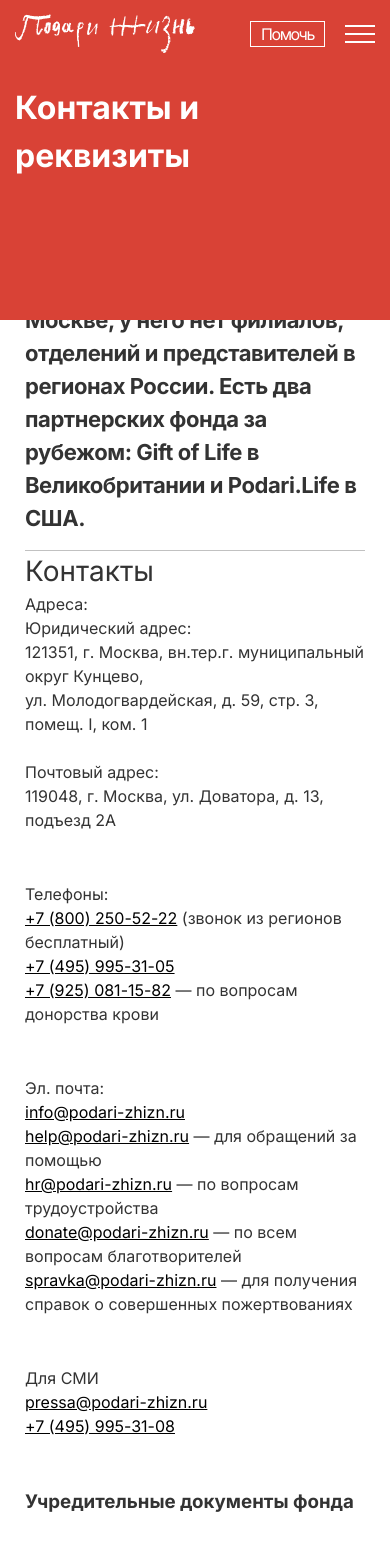
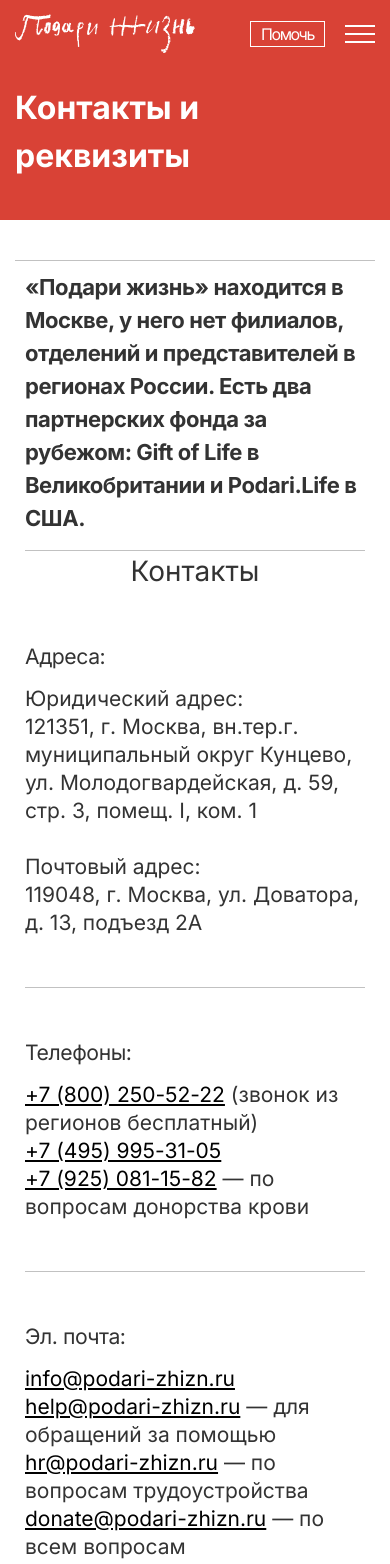
Before and after one commit to Arsaide/podari-life, a Next.js app: page /who-we/kontakty-i-rekvizity in a window 390 px wide. Shown: the top 1564 px of the page. Built offline with nearby package versions, Linux system fonts and the light colour scheme.

Commit message:
stylesed contact page

```diff
--- a/src/app/who-we/istoriya/page.module.scss
+++ b/src/app/who-we/istoriya/page.module.scss
@@ -203,34 +203,6 @@
   }
 }
 
-.download:hover {
-  .download__title {
-    color: var(--orange-text);
-  }
-}
-
-@media(max-width: 1023.98px) {
-  .post {
-    &__header {
-      padding-top: 82px;
-    }
-  }
-  .content {
-    padding-right: 0;
-  }
-}
-
-@media(max-width: 767.98px) {
-  .post__content {
-    flex-direction: column-reverse;
-  }
-  .content {
-    border-bottom: 0;
-    padding: 10px;
-  }
-}
-
-
 .background {
   background-color: var(--orange-text);
   position: absolute;
@@ -240,6 +212,11 @@
   top: 0;
 }
 
+.download:hover {
+  .download__title {
+    color: var(--orange-text);
+  }
+}
 
 @media(max-width: 1023.98px) {
   .header {
@@ -251,3 +228,10 @@
     height: 220px;
   }
 }
+
+@media(max-width: 767.98px) {
+  .content {
+    border-bottom: 0;
+    padding: 10px;
+  }
+}
--- a/src/app/who-we/kontakty-i-rekvizity/page.module.scss
+++ b/src/app/who-we/kontakty-i-rekvizity/page.module.scss
@@ -62,7 +62,6 @@
 .texts {
   display: flex;
   flex-direction: column;
-  gap: 50px;
 }
 
 .text {
@@ -70,12 +69,19 @@
   grid-template-columns: .2fr 1fr;
   grid-template-rows: auto;
   max-width: 900px;
+  border-bottom: 1px solid rgba(51, 51, 51, .3);
+  padding: 50px 0;
   &__title {
-
+    font-weight: 400;
+    font-size: 21.2px;
+    line-height: 28px;
+    letter-spacing: -.02em;
   }
 
   &__desc {
-
+    font-weight: 400;
+    font-size: 21px;
+    line-height: 28px;
   }
 }
 
@@ -129,22 +135,43 @@
   }
 }
 
+.files {
+  &__title {
+    font-weight: 400;
+    color: #333;
+    font-size: clamp(32px, 4.5vw, 57.8px);
+    line-height: 64px;
+    letter-spacing: -.02em;
+  }
+}
+
 .download:hover {
   .download__title {
     color: var(--orange-text);
   }
 }
 
+.background {
+  background-color: var(--orange-text);
+  position: absolute;
+  width: 100%;
+  height: 320px;
+  z-index: 1;
+  top: 0;
+}
+
+
 
 @media(max-width: 1023.98px) {
   .content {
-    padding-right: 0;
+    display: flex;
+    flex-direction: column;
+    align-items: center;
   }
   .header {
     padding-top: 82px;
     height: 220px;
   }
-
   .background {
     height: 220px;
   }
@@ -155,19 +182,13 @@
     display: grid;
     grid-template-columns: 1fr;
     grid-template-rows: repeat(2, 0fr);
+    &__title {
+      margin-bottom: 15px;
+    }
   }
+
   .content {
     border-bottom: 0;
     padding: 10px;
   }
 }
-
-
-.background {
-  background-color: var(--orange-text);
-  position: absolute;
-  width: 100%;
-  height: 320px;
-  z-index: 1;
-  top: 0;
-}
--- a/src/app/who-we/kontakty-i-rekvizity/page.tsx
+++ b/src/app/who-we/kontakty-i-rekvizity/page.tsx
@@ -53,7 +53,7 @@
                             </div>
                             <h3 className={styles.files__title}>Учредительные документы фонда</h3>
                             <div className={styles.files}>
-                                <div className={styles.filre__links}>
+                                <div className={styles.files__links}>
                                     <div className={styles.download}>
                                         <Link href='https://api.podari-zhizn.ru/storage/content_block/document/4/document-758f4099343a379e8fc5e5fd6a33865f.pdf'>
                                             <div className={styles.download__content}>
```
